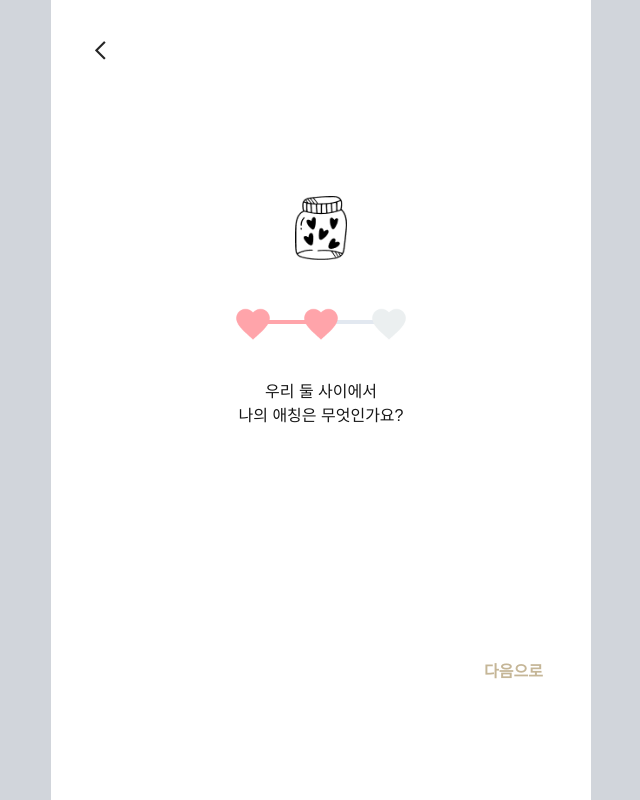
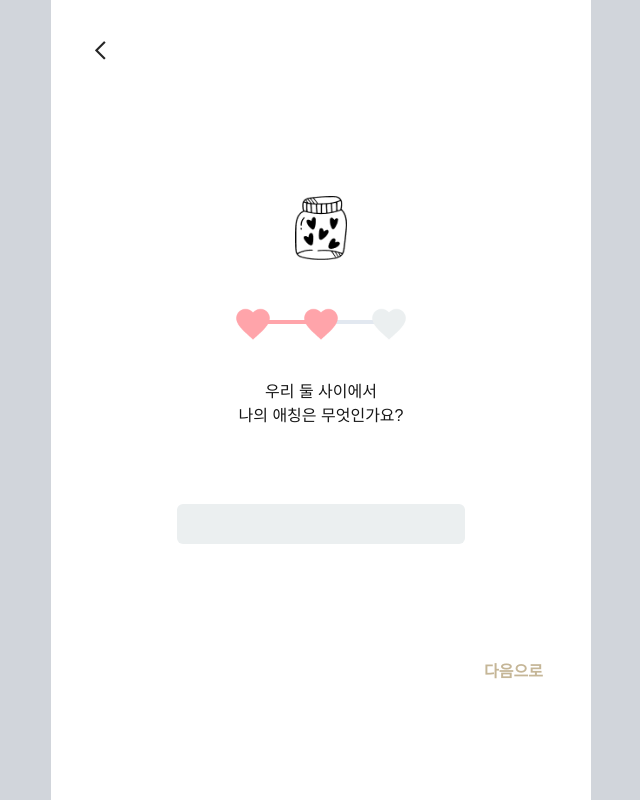
Before and after one commit to chipmunkcol/bit-o, a Next.js app: page /connect/insert-code in a window 1280 px wide. Both pictures are taken after a click on the button "다음으로". Shown: the whole page, without its empty margins (319-959 px from the left). Built offline with nearby package versions, Linux system fonts and the light colour scheme.

Commit message:
feat: 닉네임 입력 ui

```diff
--- a/src/features/couple/CoupleConnect.tsx
+++ b/src/features/couple/CoupleConnect.tsx
@@ -52,6 +52,7 @@ export default function CoupleConnect({ type }: CoupleConnectProps) {
     setIsForward(true)
     setCurrentPage((prev) => prev + 1)
   }
+
   const goToPrevStep = () => {
     if (currentPage === 0) {
       router.back()
@@ -60,12 +61,24 @@ export default function CoupleConnect({ type }: CoupleConnectProps) {
     setIsForward(false)
     setCurrentPage((prev) => prev - 1)
   }
+
   const handleDateChange = (date: Date | null) => {
     if (date) setInputData((prev) => ({ ...prev, date: format(date, 'yyyy/MM/dd') }))
     else
       setInputData((prev) => {
-        delete prev.date
-        return prev
+        const newData = { ...prev }
+        delete newData.date
+        return newData
+      })
+  }
+
+  const handleNicknameChange = (nickname: string) => {
+    if (nickname) setInputData((prev) => ({ ...prev, nickname }))
+    else
+      setInputData((prev) => {
+        const newData = { ...prev }
+        delete newData.nickname
+        return newData
       })
   }
 
@@ -104,6 +117,14 @@ export default function CoupleConnect({ type }: CoupleConnectProps) {
               setDate={(date: Date | null) => handleDateChange(date)}
             />
           )}
+          {currentStep === 'nickname' && (
+            <input
+              type="text"
+              className="bg-gray-50 p-2 rounded-md focus:ring-2 focus:ring-brown w-72 caret-brown focus:outline-none"
+              value={inputData.nickname || ''}
+              onChange={(e) => handleNicknameChange(e.target.value)}
+            />
+          )}
         </div>
         <div className="mt-12 self-end">
           <TextButton title="다음으로" className="text-brown" onClick={() => goToNextStep()} />
```
